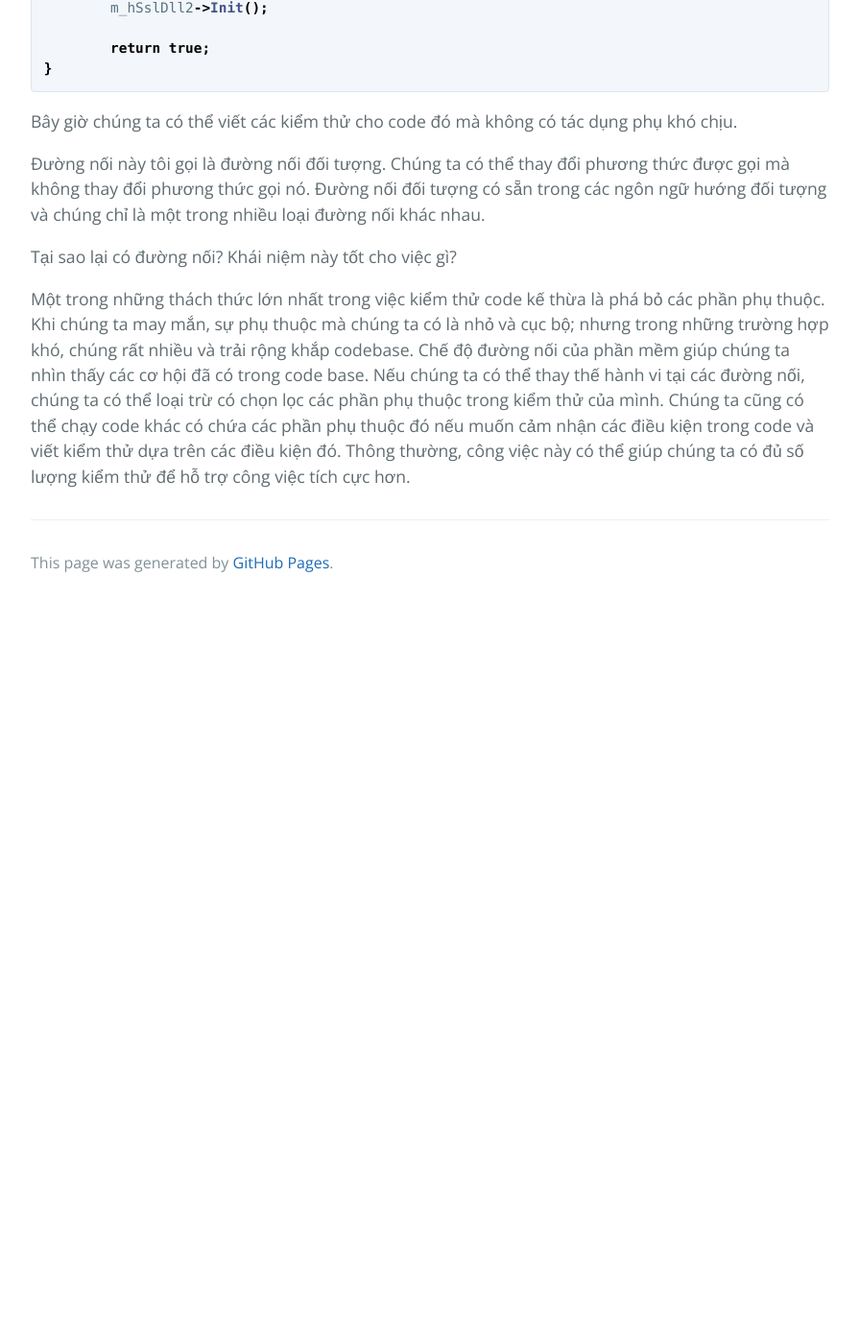
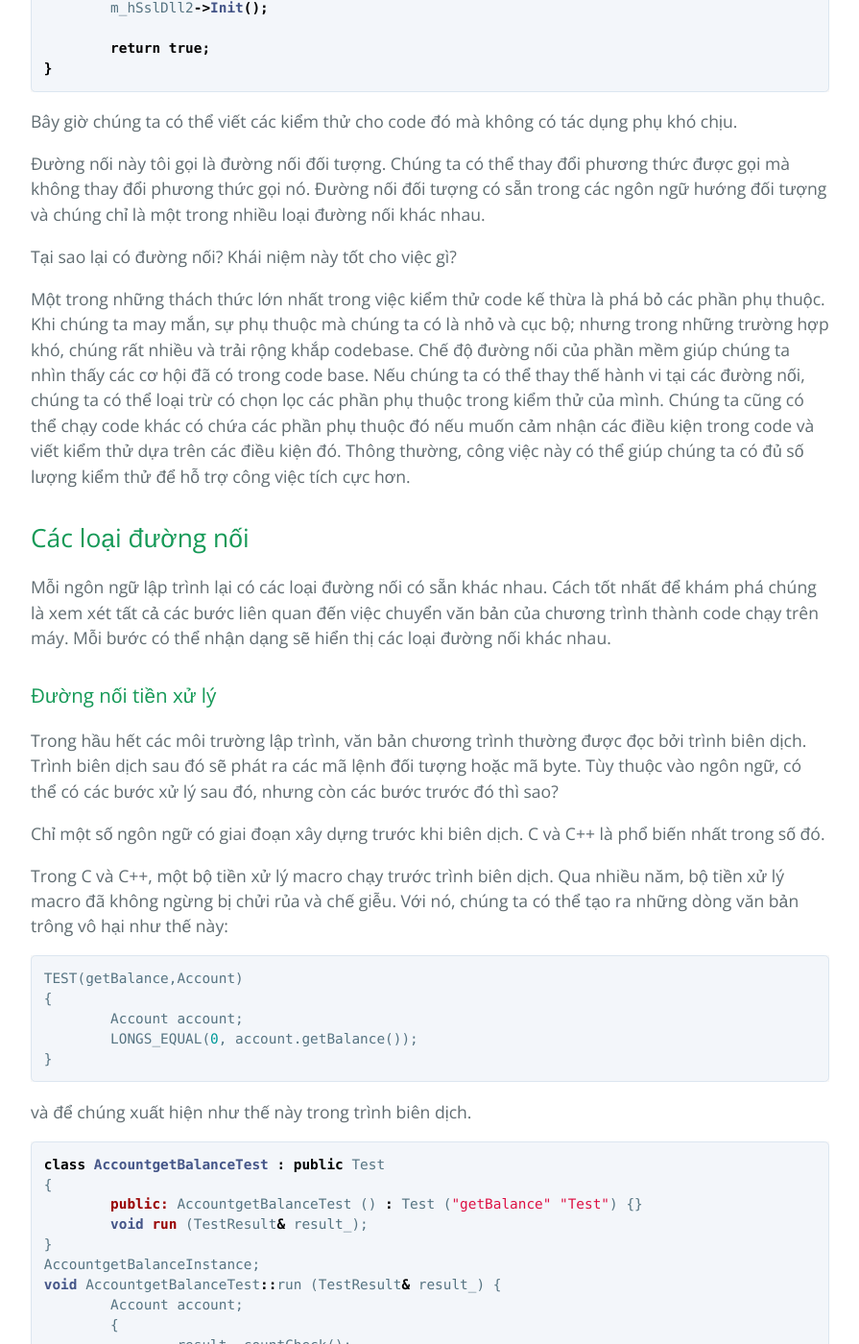
Before and after one commit to HaiBV/haibv.github.io, a Jekyll site: the page built from working-effectively-with-legacy-code/chapter-4-the-seam-model.md, in a window 1280 px wide and 1400 px high, scrolled down 4449 px. Shown: the whole window at 96% size, without its empty margins (192-1087 px from the left). Built offline with Jekyll 4.4.1, drawn with Linux system fonts in a browser that asks for light colours; our own code applies the rules of GitHub Pages for plain Markdown files; before the commit the page ends 5079 px from its top, so only the background shows below that; some of the changed text lies outside the part shown.

Commit message:
Book - Working Efectively with Legacy Code - P1 - C4

````diff
--- a/working-effectively-with-legacy-code/chapter-4-the-seam-model.md
+++ b/working-effectively-with-legacy-code/chapter-4-the-seam-model.md
@@ -146,3 +146,66 @@ Bây giờ chúng ta có thể viết các kiểm thử cho code đó mà không
 Tại sao lại có đường nối? Khái niệm này tốt cho việc gì?
 
 Một trong những thách thức lớn nhất trong việc kiểm thử code kế thừa là phá bỏ các phần phụ thuộc. Khi chúng ta may mắn, sự phụ thuộc mà chúng ta có là nhỏ và cục bộ; nhưng trong những trường hợp khó, chúng rất nhiều và trải rộng khắp codebase. Chế độ đường nối của phần mềm giúp chúng ta nhìn thấy các cơ hội đã có trong code base. Nếu chúng ta có thể thay thế hành vi tại các đường nối, chúng ta có thể loại trừ có chọn lọc các phần phụ thuộc trong kiểm thử của mình. Chúng ta cũng có thể chạy code khác có chứa các phần phụ thuộc đó nếu muốn cảm nhận các điều kiện trong code và viết kiểm thử dựa trên các điều kiện đó. Thông thường, công việc này có thể giúp chúng ta có đủ số lượng kiểm thử để hỗ trợ công việc tích cực hơn.
+
+## Các loại đường nối
+
+Mỗi ngôn ngữ lập trình lại có các loại đường nối có sẵn khác nhau. Cách tốt nhất để khám phá chúng là xem xét tất cả các bước liên quan đến việc chuyển văn bản của chương trình thành code chạy trên máy. Mỗi bước có thể nhận dạng sẽ hiển thị các loại đường nối khác nhau.
+
+### Đường nối tiền xử lý
+
+Trong hầu hết các môi trường lập trình, văn bản chương trình thường được đọc bởi trình biên dịch. Trình biên dịch sau đó sẽ phát ra các mã lệnh đối tượng hoặc mã byte. Tùy thuộc vào ngôn ngữ, có thể có các bước xử lý sau đó, nhưng còn các bước trước đó thì sao?
+
+Chỉ một số ngôn ngữ có giai đoạn xây dựng trước khi biên dịch. C và C++ là phổ biến nhất trong số đó.
+
+Trong C và C++, một bộ tiền xử lý macro chạy trước trình biên dịch. Qua nhiều năm, bộ tiền xử lý macro đã không ngừng bị chửi rủa và chế giễu. Với nó, chúng ta có thể tạo ra những dòng văn bản trông vô hại như thế này:
+
+```cpp
+TEST(getBalance,Account)
+{
+	Account account;
+	LONGS_EQUAL(0, account.getBalance());
+}
+```
+
+và để chúng xuất hiện như thế này trong trình biên dịch.
+
+```cpp
+class AccountgetBalanceTest : public Test
+{
+	public: AccountgetBalanceTest () : Test ("getBalance" "Test") {}
+	void run (TestResult& result_);
+}
+AccountgetBalanceInstance;
+void AccountgetBalanceTest::run (TestResult& result_) {
+	Account account;
+	{
+		result_.countCheck();
+		long actualTemp = (account.getBalance());
+		long expectedTemp = (0);
+		if ((expectedTemp) != (actualTemp)) {
+			result_.addFailure (Failure (name_, "c:\\seamexample.cpp", 24,
+			StringFrom(expectedTemp),
+			StringFrom(actualTemp)));
+			return;
+		}
+	}
+}
+```
+
+Chúng ta cũng có thể lồng mã trong các câu lệnh biên dịch có điều kiện như thế này để hỗ trợ việc gỡ lỗi và các nền tảng khác nhau (aarrrgh!):
+
+```cpp
+...
+m_pRtg->Adj(2.0);
+
+#ifdef DEBUG
+#ifndef WINDOWS
+	{ FILE *fp = fopen(TGLOGNAME,"w");
+	if (fp) { fprintf(fp,"%s", m_pRtg->pszState); fclose(fp); }}
+#endif
+
+m_pTSRTable->p_nFlush |= GF_FLOT;
+#endif
+
+...
+```
````
